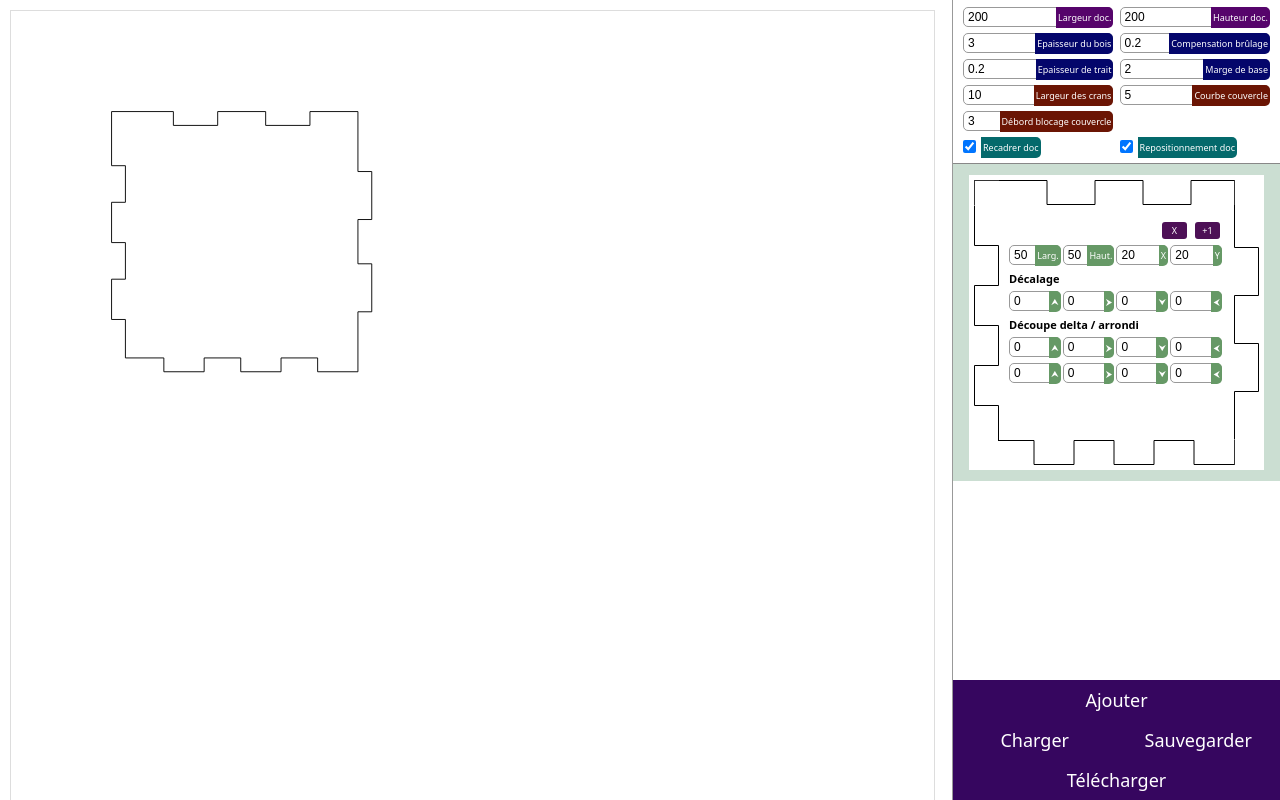
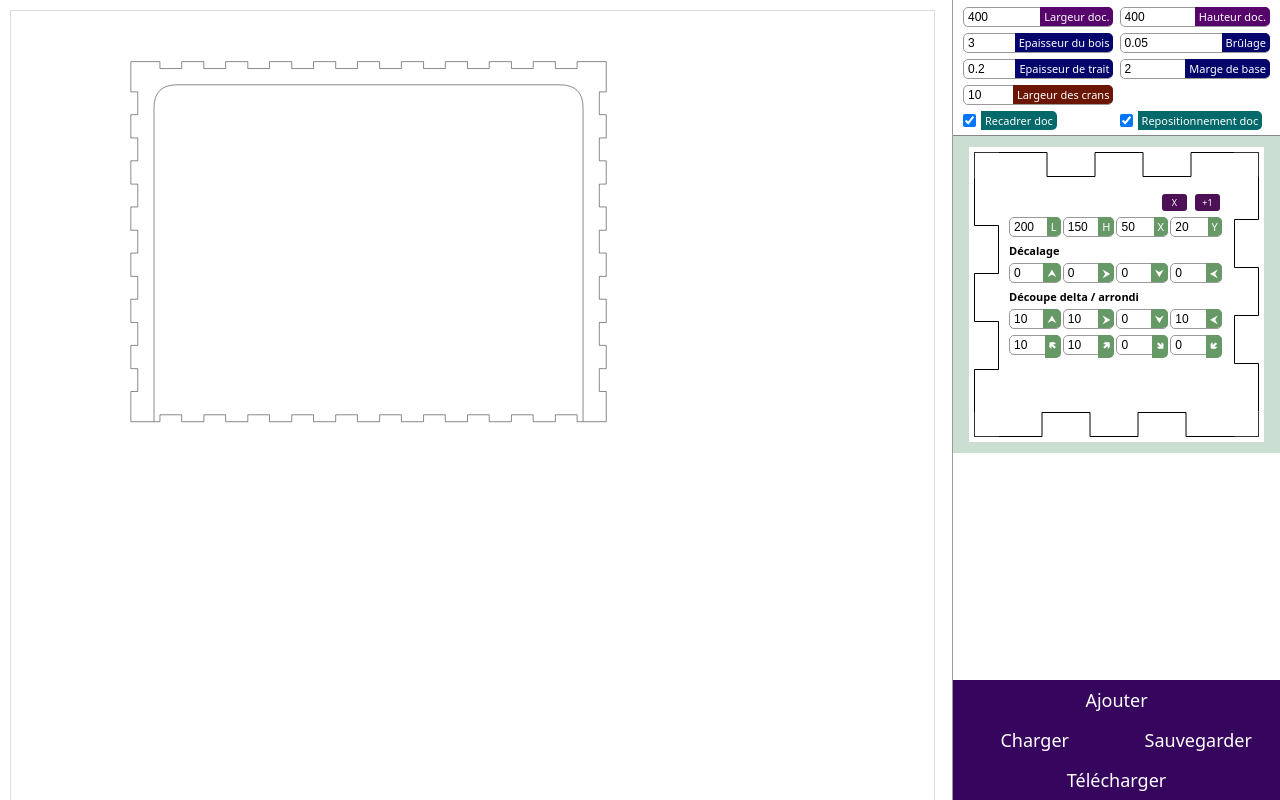
Before and after one commit to metaladdict/makebox, a plain HTML site: page index.htm in a window 1280 px wide. Drawn offline with nearby package versions, Linux system fonts and the light colour scheme; some icons are missing.

Commit message:
ajout du tracé intérieur

```diff
--- a/index.htm
+++ b/index.htm
@@ -6,6 +6,7 @@
 	<meta name="viewport" content="width=device-width, initial-scale=1.0">
 	<title>MakeBox</title>
 	<link rel="stylesheet" href="style.css">
+	<link rel="stylesheet" href="https://cdn.jsdelivr.net/gh/iconoir-icons/iconoir@main/css/iconoir.css">
 </head>
 <body>
 	<div id="makebox"></div>
--- a/makebox.js
+++ b/makebox.js
@@ -12,17 +12,15 @@
 	{
 		var def =
 		{
-			docw:					200,
-			doch: 				200,
+			docw:					400,
+			doch: 				400,
 
 			espaisseur: 	3,
-			brulage: 			.2,
+			brulage: 			.05,
 			strkwdth: 		.2,
 			mrgzone: 			2,
 
 			wcrans: 			10,
-			courbure: 		5,
-			decalcourbe: 	3,
 			autocrop: 		true,
 			autopos: 			true,
 
@@ -42,7 +40,8 @@
 			p.creerInterface();
 			p.creerActions();
 
-			p.creerElement({cotes:'1234', y:20, x:20, w:50, h:50});
+			//p.creerElement({cotes:'1111', y:20, x:50, w:200, h:150, kp:[10,10,10,10,-10,-10,-10,-10]});
+			p.creerElement({cotes:'1111', y:20, x:50, w:200, h:150, kp:[10,10,0,10,10,10,0,0]});
 		}
 
 
@@ -69,23 +68,33 @@
 			var p0 = [
 				p.set.p0[0] + p.set.mrgzone + dts.x,
 				p.set.p0[1] + p.set.mrgzone + dts.y
-			]
+			];
+			var groupAttr = {
+				fill: 	"transparent",
+				stroke:	"black",
+				id:			id
+			};
 			switch(dts.coins[0])
 			{
 				case "1":
-					var cmd = ['M ' + (p0[0] - p.set.brulage) + ',' + (p0[1] - p.set.brulage),];
+					groupAttr.transform = 'translate('+(p0[0] - p.set.brulage)+','+(p0[1] - p.set.brulage)+')';
 				break;
 				case "2":
-					var cmd = ['M ' + (p0[0] - p.set.brulage + p.set.espaisseur) + ',' + (p0[1] - p.set.brulage)];
+					groupAttr.transform = 'translate('+(p0[0] - p.set.brulage + p.set.espaisseur)+','+(p0[1] - p.set.brulage)+')';
 				break;
 				case "3":
-					var cmd = ['M ' + (p0[0] - p.set.brulage + p.set.espaisseur) + ',' + (p0[1] - p.set.brulage + p.set.espaisseur)];
+					groupAttr.transform = 'translate('+(p0[0] - p.set.brulage + p.set.espaisseur)+','+(p0[1] - p.set.brulage + p.set.espaisseur)+')';
 				break;
 				case "4":
-					var cmd = ['M ' + (p0[0] - p.set.brulage) + ',' + (p0[1] - p.set.brulage + p.set.espaisseur),];
+					groupAttr.transform = 'translate('+(p0[0] - p.set.brulage)+','+(p0[1] - p.set.brulage + p.set.espaisseur)+')';
 				break;
 			}
 
+			var grp = $('<g></g>');
+			grp.attr(groupAttr);
+
+			//Elément principal
+			var cmd = ["m 0,0"];
 			for(cote=0; cote<4; cote++)
 			{
 				var obj = {
@@ -105,15 +114,85 @@
 				cmd.push(p.creerLigneDecoupe(obj));
 			}
 
-			p.drawIt(cmd, id);
+			$('<path d="'+cmd.join(' ')+'" />').appendTo(grp);
+
+			//Découpe supplémentaire
+			if(dts.kp.join('')!='00000000')
+			{
+				cmd = p.decoupeAdditionnelle(dts.kp, dts.w, dts.h);
+				$('<path d="'+cmd.join(' ')+'" />').appendTo(grp);
+			}
+
+			grp.appendTo(p.set.svg);
+			document.getElementById("preview").innerHTML += "";
 
 		}
 
-		p.drawIt = function(cmd, id)
+
+		p.decoupeAdditionnelle = function(req, w, h)
 		{
-			var elm = $('<path d="'+cmd.join(' ')+'" fill="transparent" stroke="black" id="'+id+'" />');
-			elm.appendTo(p.set.svg);
-			document.getElementById("preview").innerHTML += "";
+			var p0 = [
+				p.set.p0[0] + Math.abs(req[3]) + p.set.brulage,
+				p.set.p0[1] + ((Math.abs(req[0])>0) ? (Math.abs(req[0]) + Math.abs(req[4])) : 0 )+ p.set.brulage
+
+			]
+			var cmd = ['m '+p0[0]+','+p0[1]+''];
+			for(cur=0; cur<4; cur++)
+			{
+				var debord = [
+					req[(cur+3)%4],
+					req[cur],
+					req[(cur+1)%4]
+				];
+				var crv = [
+					Math.abs(req[cur+4]),
+					Math.abs(req[4+((cur+1)%4)])
+				];
+
+				var l = (p.isEven(cur) ? w : h) + 2*p.set.espaisseur; //longueur totale sur l'axe
+
+				var hv = (p.isEven(cur)) ? 'h' : 'v'; //avancement horizontal ou vertical
+				var dr = [(cur<2) ? 1:-1, ((cur%3)-1)<0 ? -1 : 1]; //progression pos/neg sur axes principal/secondaire
+
+				if(debord[1]>0)
+				{
+					if(debord[0]>0 && crv[0]>0)
+					{
+						drB = dr.slice();
+						drB = (req[cur+4]<0) ? drB.reverse() : drB;
+						var pts = [
+							(hv=='h') ? ['0',(drB[1]*crv[0])] : [(drB[1]*crv[0]),'0'],
+							(hv=='h') ? [(drB[0]*crv[0]),(drB[1]*crv[0])] : [(drB[1]*crv[0]),(drB[0]*crv[0])]
+						];
+						if(req[cur+4]<0)
+						{
+							//courbure inversée
+							pts[0] = pts[0].reverse();
+							pts[1] = pts[1].reverse();
+						}
+						cmd.push('q '+pts[0]+' '+pts[1]);
+					}
+					cmd.push(hv+' '+(dr[0]*p.lngTracer(l, debord[0], crv[0], debord[2], crv[1])));
+				}
+				else
+				{
+					console.log("GO !");
+					var mvTo = [
+						(hv=='h') ? (dr[0]*p.lngTracer(l, debord[0], 0, debord[2], 0)) : 0,
+						(hv=='h') ? 0 : (dr[0]*p.lngTracer(l, debord[0], 0, debord[2], 0))
+					];
+					cmd.push('m '+mvTo[0], mvTo[1]);
+				}
+			}
+
+			return cmd;
+		}
+
+		p.lngTracer = function(l, reculg, courbeg, reculd, courbed)
+		{
+			console.log("G " + reculg+" - "+((reculg>0) ? '>0' : 'ignoré !'));
+			console.log("D " + reculd+" - "+((reculd>0) ? '>0' : 'ignoré !'));
+			return l - ((reculg>0) ? reculg + courbeg : 0) - ((reculd>0) ? reculd + courbed : 0);
 		}
 
 		p.creerLigneDecoupe = function(req)
@@ -145,8 +224,6 @@
 				if((cnf.type<=2 && p.isEven(crans)) || (cnf.type>=3 && p.isOdd(crans))) {crans++;}
 				wcrans = cnf.w/crans;
 
-
-
 				for(i=1; i<=crans; i++)
 				{
 					//coté adjacent up
@@ -155,10 +232,7 @@
 					else if(i==crans)
 					{cmd.push(cld[0] +' '+ (mlt.x * (wcrans + (cnf.sides[1] * p.set.espaisseur) + cnf.delta[1] + p.set.brulage + (dir * p.set.brulage))));}
 					else
-					{
-						console.log(dir);
-						cmd.push(cld[0] +' '+ (mlt.x * (wcrans + (2 * dir * p.set.brulage))));
-					}
+					{cmd.push(cld[0] +' '+ (mlt.x * (wcrans + (2 * dir * p.set.brulage))));}
 
 					if(i<crans)
 					{
@@ -245,14 +319,14 @@
 				],
 				"bois":	[
 					["espaisseur",	"Epaisseur du bois", p.set.espaisseur],
-					["brulage",			"Compensation brûlage", p.set.brulage],
+					["brulage",			"Brûlage", p.set.brulage],
 					["strkwdth",		"Epaisseur de trait", p.set.strkwdth],
 					["mrgzone",			"Marge de base", p.set.mrgzone],
 				],
 				"dessin": [
 					["wcrans",			"Largeur des crans", p.set.wcrans],
-					["courbure",		"Courbe couvercle", p.set.courbure],
-					["decalcourbe",	"Débord blocage couvercle", p.set.decalcourbe],
+					//["courbure",		"Courbe couvercle", p.set.courbure],
+					//["decalcourbe",	"Débord blocage couvercle", p.set.decalcourbe],
 				],
 				"options": [
 					["autocrop",		"Recadrer doc", p.set.autocrop, "checkbox"],
@@ -308,9 +382,11 @@
 			$('<a href="#">X</a>').click(p.killMe).appendTo(btnlst);
 			$('<a href="#">+1</a>').click(p.copyMe).appendTo(btnlst);
 
-			p.creerFieldSet('base',JSON.parse('[["w","Larg.", '+blockConf.w+'],["h","Haut.", '+blockConf.h+'],["x","X", '+blockConf.x+'],["y","Y", '+blockConf.y+']]')).addClass('quadri').appendTo(zconf);
+
+			p.creerFieldSet('base',JSON.parse('[["w","L", '+blockConf.w+'],["h","H", '+blockConf.h+'],["x","X", '+blockConf.x+'],["y","Y", '+blockConf.y+']]')).addClass('quadri').appendTo(zconf);
 			p.creerFieldSet('dlta',JSON.parse('[["dlta.0","⮝", '+blockConf.dlta[0]+'],["dlta.1","⮞", '+blockConf.dlta[1]+'],["dlta.2","⮟", '+blockConf.dlta[2]+'],["dlta.3","⮜", '+blockConf.dlta[3]+']]')).addClass('quadri').prepend('<strong>Décalage</strong>').appendTo(zconf);
-			p.creerFieldSet('dkp1',JSON.parse('[["kp.0","⮝", '+blockConf.kp[0]+'],["kp.1","⮞", '+blockConf.kp[1]+'],["kp.2","⮟", '+blockConf.kp[2]+'],["kp.3","⮜", '+blockConf.kp[3]+'],["kp.4","⮝", '+blockConf.kp[0]+'],["kp.5","⮞", '+blockConf.kp[1]+'],["kp.6","⮟", '+blockConf.kp[2]+'],["kp.7","⮜", '+blockConf.kp[3]+']]')).addClass('quadri').prepend('<strong>Découpe delta / arrondi</strong>').appendTo(zconf);
+			p.creerFieldSet('dkp1',JSON.parse('[["kp.0","⮝", '+blockConf.kp[0]+'],["kp.1","⮞", '+blockConf.kp[1]+'],["kp.2","⮟", '+blockConf.kp[2]+'],["kp.3","⮜", '+blockConf.kp[3]+'],["kp.4","🢄", '+blockConf.kp[4]+'],["kp.5","🢅", '+blockConf.kp[5]+'],["kp.6","🢆", '+blockConf.kp[6]+'],["kp.7","🢇", '+blockConf.kp[7]+']]')).addClass('quadri').prepend('<strong>Découpe delta / arrondi</strong>').appendTo(zconf);
+
 
 
 			var configurateur = $('<div class="element" data-cotes="'+blockConf.cotes+'" id="'+blockConf.id+'"></div>');
@@ -349,7 +425,7 @@
 					break;
 					default:
 						var fld = $('<label data-placeholder="'+f[1]+'" ><input id="'+f[0]+'" type="text"></label>');
-						if(typeof f[2] != undefined) {fld.find('input').val(f[2]);}
+						if(typeof f[2] != undefined) {fld.find('input').val(f[2]); }
 					break;
 				}
 				fld.appendTo(grp);
--- a/style.less
+++ b/style.less
@@ -306,9 +306,9 @@ body
 					pointer-events: none;
 					background-color: #56046b;
 					color:#fff;
-					padding: 4px 2px;
+					padding: 2px 4px;
 					content: attr(data-placeholder);
-					font-size: 9px;
+					font-size: 11px;
 					border-radius: 0 5px 5px 0;
 				}
 
```
Also changed, not shown: style.css.
